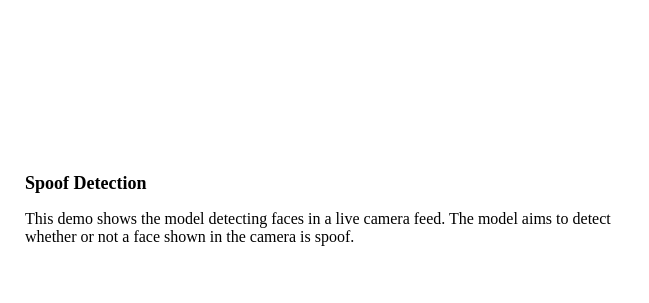
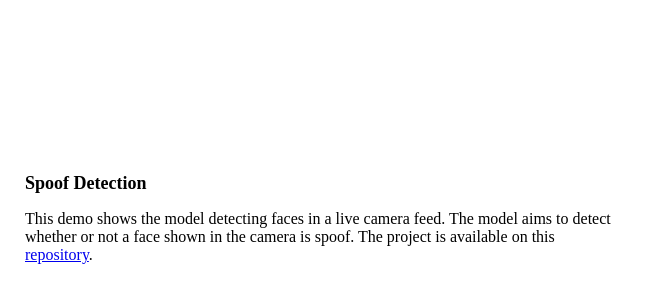
Before and after one commit to abrosua/tfjs-spoof-detection, a website: page index.html in a window 1280 px wide. Shown: the part 47-350 px from the top of the page, without its empty margins (0-649 px from the left). Drawn offline with Linux system fonts and the light colour scheme; a script that the page names is missing.

Commit message:
adding project reference to the html page

```diff
--- a/index.html
+++ b/index.html
@@ -54,6 +54,7 @@ limitations under the License.
       <div id="description-title">Spoof Detection</div>
       <p>This demo shows the model detecting faces in a live camera feed. The model aims to detect whether
         or not a face shown in the camera is spoof.
+        The project is available on this <a href="https://github.com/abrosua/tfjs-spoof-detection">repository</a>.
       </p>
     </div>
     <video id="video" playsinline style="
```
Also changed, not shown: 1 other file.
